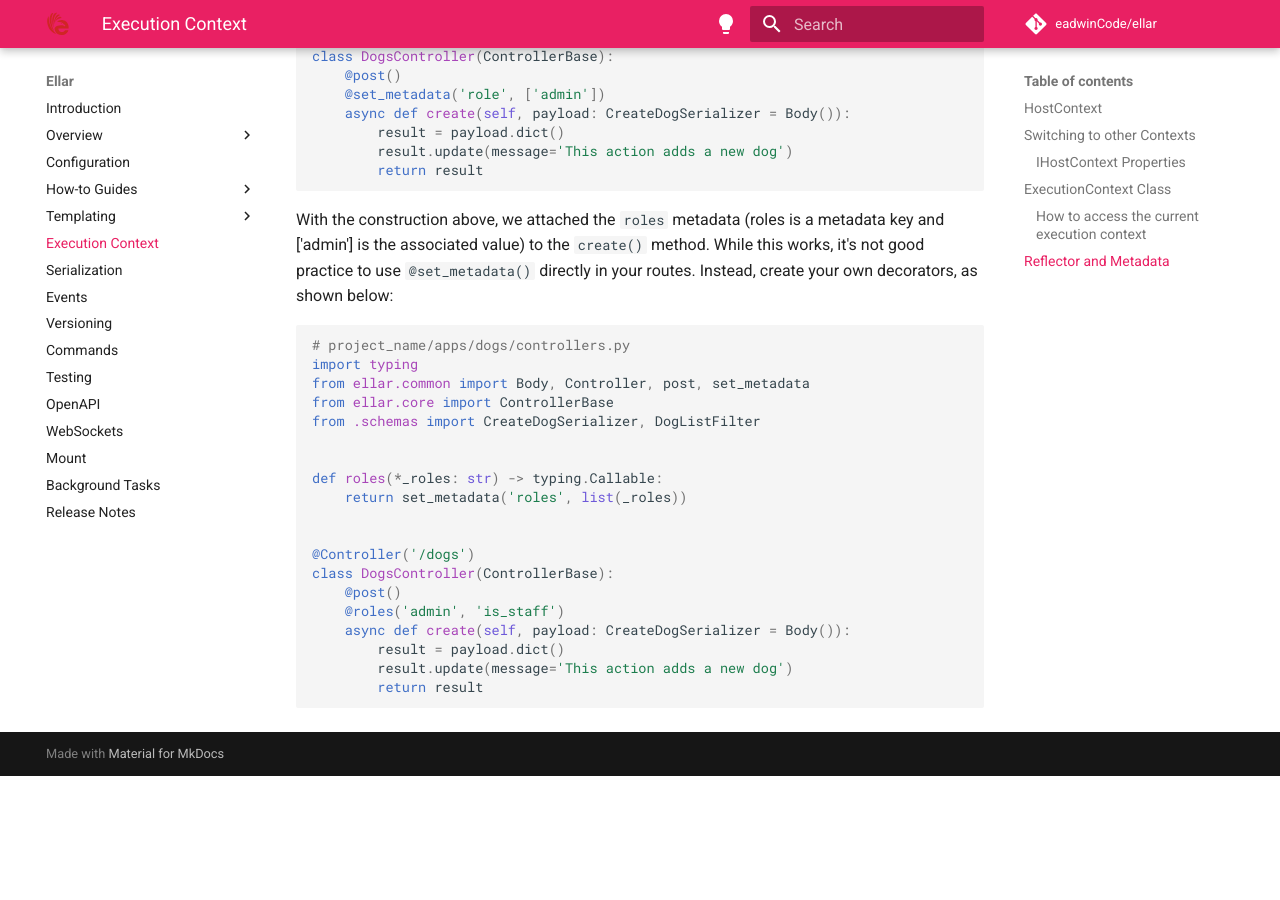
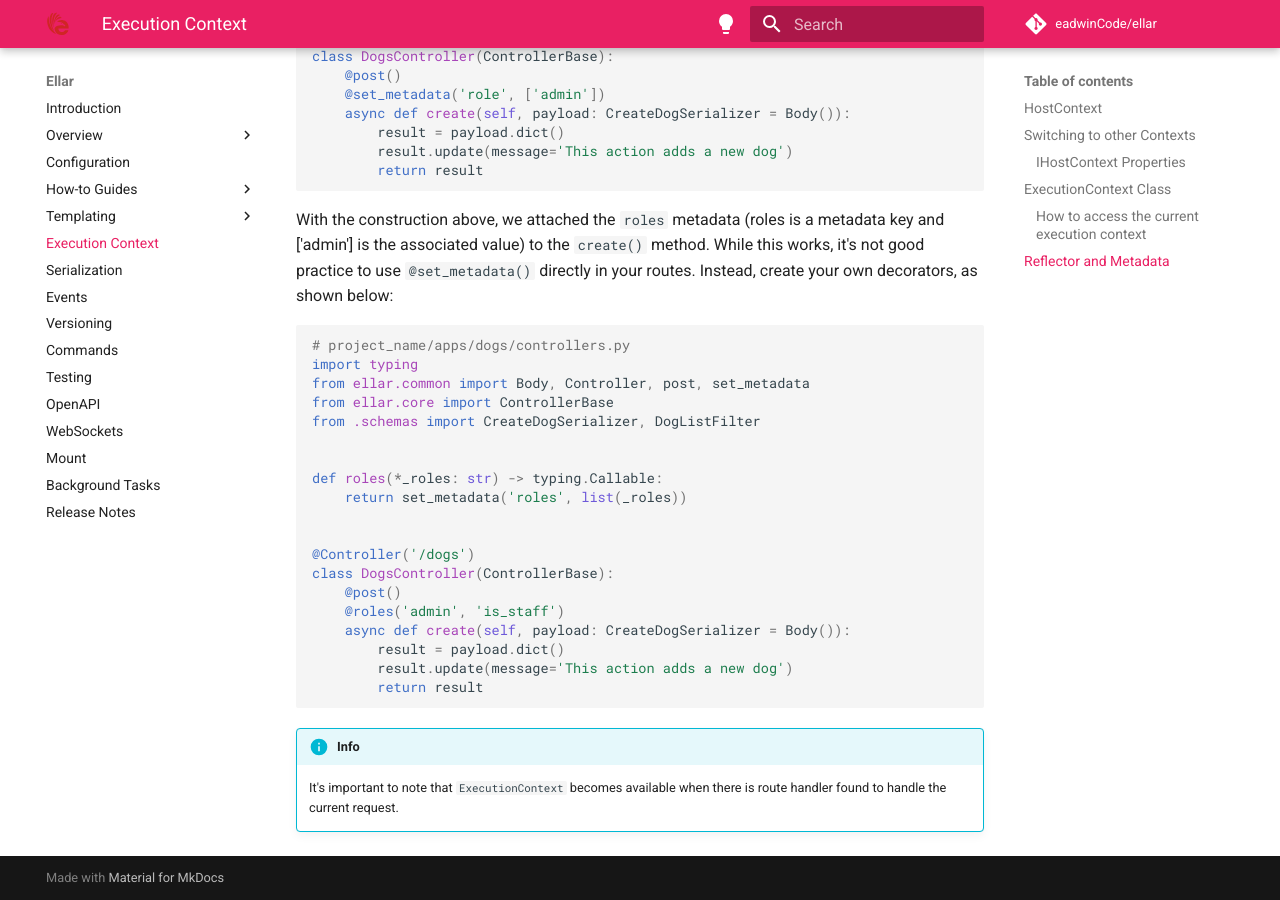
Before and after one commit to python-ellar/ellar, an MkDocs documentation site: the page built from docs/basics/execution-context.md, in a window 1280 px wide and 900 px high, scrolled down 4637 px. Built offline with MkDocs 1.6.1 and Material for MkDocs 9.7.7, drawn with Linux system fonts in a browser that asks for light colours; comment, search, counter and statistics services are not loaded; before the commit the page ends 5413 px from its top, so only the background shows below that.

Commit message:
Added context documentation

````diff
--- a/docs/basics/execution-context.md
+++ b/docs/basics/execution-context.md
@@ -236,3 +236,6 @@ class DogsController(ControllerBase):
         result.update(message='This action adds a new dog')
         return result
 ```
+
+!!! info
+    It's important to note that `ExecutionContext` becomes available when there is route handler found to handle the current request.
````
